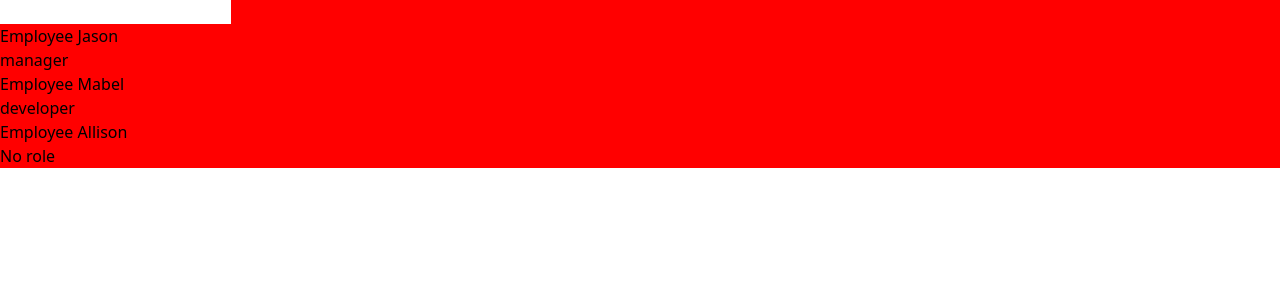
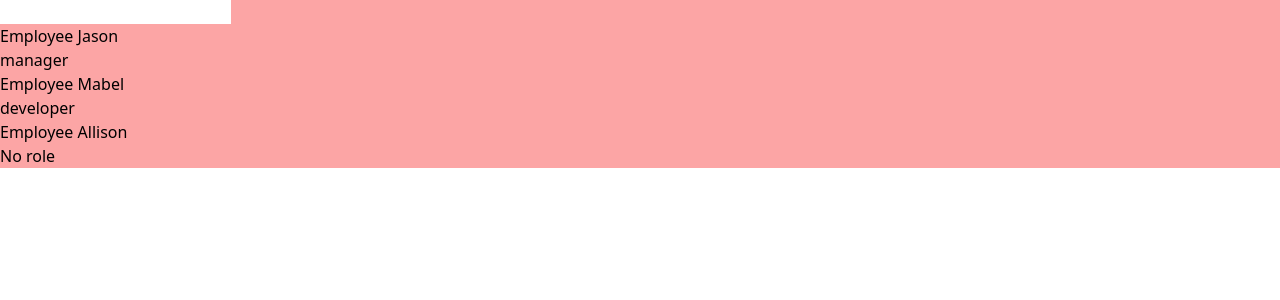
Before and after one commit to Dr-dyrane/React, a React (Create React App) app: page / in a window 1280 px wide. Shown: the top 300 px of the page. Built offline with nearby package versions, Linux system fonts and the light colour scheme.

Commit message:
update App.js

```diff
--- a/src/App.js
+++ b/src/App.js
@@ -9,7 +9,7 @@ function App() {
     setRole] = useState('developer');
   const showEmployees = true;
   return (
-    <div class="red">
+    <div class="bg-red-300">
       {showEmployees ? (
       <>
       <input type='text' onChange={(e) => {
```
